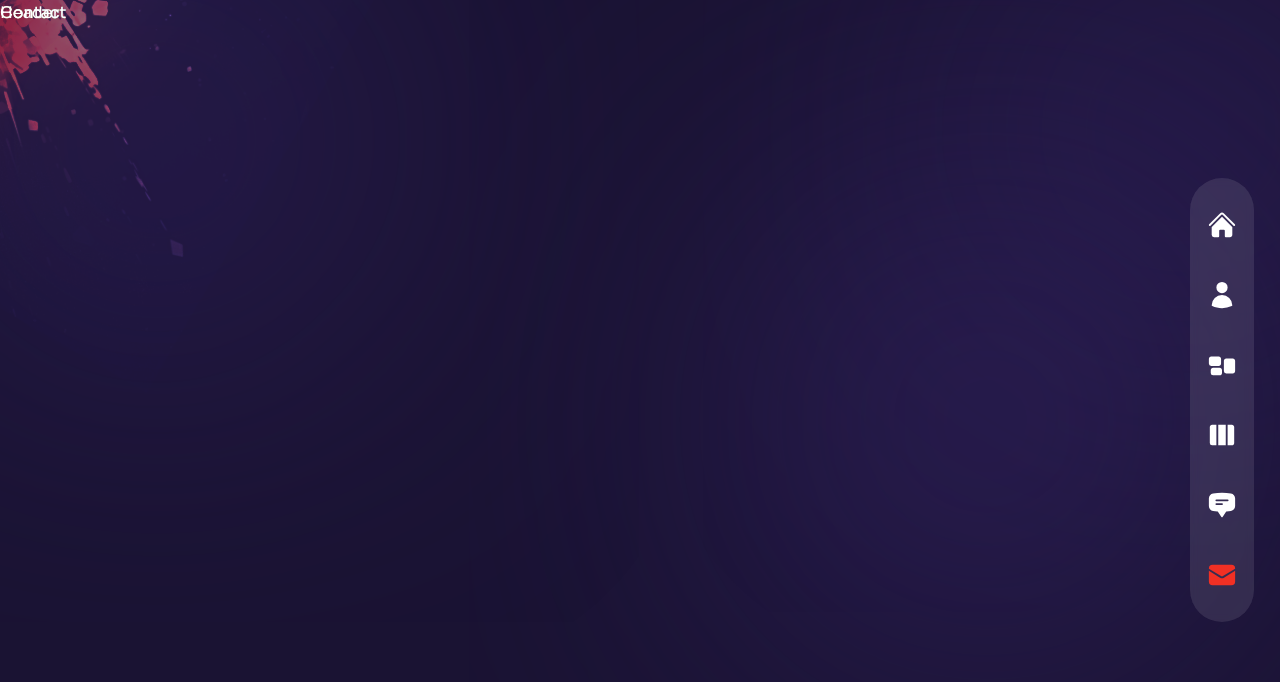
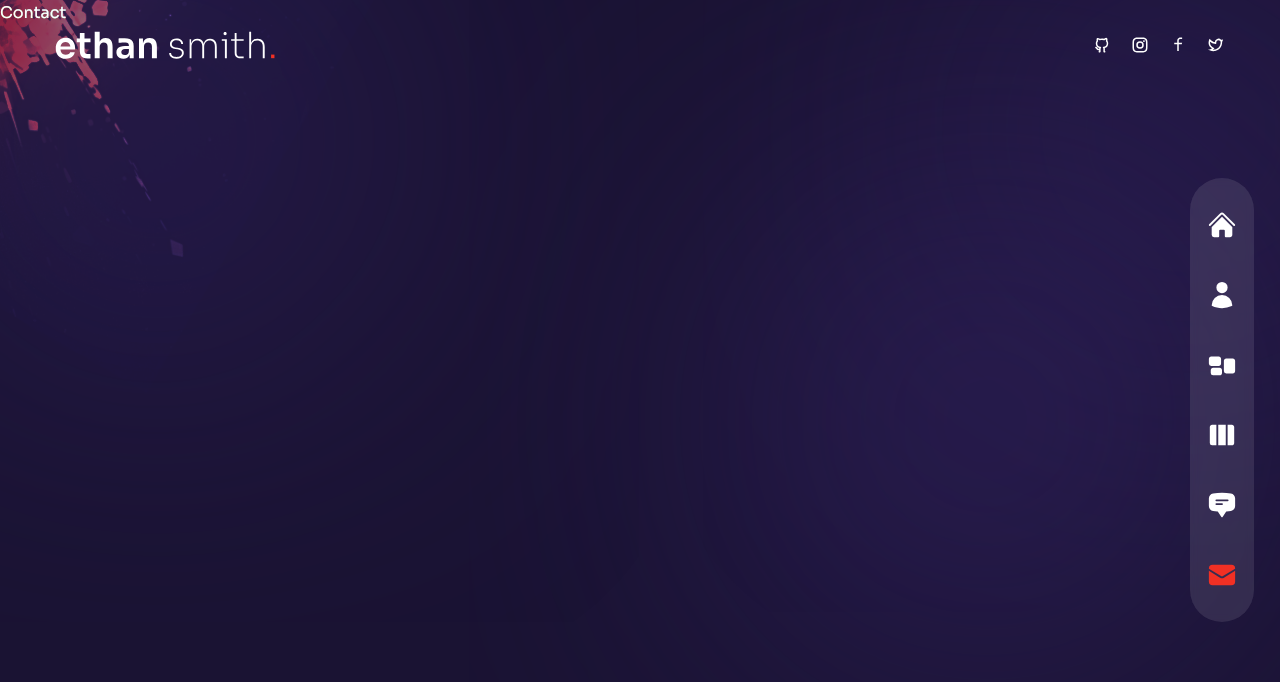
Before and after one commit to mahmudlukman/portfolio, a Next.js app: page /contact in a window 1280 px wide. Shown: the top 682 px of the page. Built offline with nearby package versions, Linux system fonts and the light colour scheme.

Commit message:
Home page complete

```diff
--- a/components/Header.js
+++ b/components/Header.js
@@ -1,5 +1,33 @@
+// next image
+import Image from 'next/image';
+
+// next link
+import Link from 'next/link';
+
+// components
+import Socials from '../components/Socials';
+
 const Header = () => {
-  return <header className="absolute z-30 w-full">Header</header>;
+  return (
+    <header className="absolute z-30 w-full flex items-center px-16 xl:px-0 xl:h-[90px]">
+      <div className="container mx-auto">
+        <div className="flex flex-col lg:flex-row justify-between items-center gap-y-6 py-8">
+          {/* logo */}
+          <Link href={'/'}>
+            <Image
+              src={'/logo.svg'}
+              alt="logo"
+              width={220}
+              height={48}
+              priority={true}
+            />
+          </Link>
+          {/* socials */}
+          <Socials />
+        </div>
+      </div>
+    </header>
+  );
 };
 
 export default Header;
--- a/components/Socials.js
+++ b/components/Socials.js
@@ -1,5 +1,26 @@
+// links
+import Link from "next/link";
+
+// icons
+import {RiGithubLine, RiInstagramLine, RiFacebookLine, RiTwitterLine} from 'react-icons/ri'
+
 const Socials = () => {
-  return <div>Socials</div>;
+  return (
+    <div className="flex items-center gap-x-5 text-lg">
+      <Link href={''} className="hover:text-accent transition-all duration-300">
+        <RiGithubLine />
+      </Link>
+      <Link href={''} className="hover:text-accent transition-all duration-300">
+        <RiInstagramLine />
+      </Link>
+      <Link href={''} className="hover:text-accent transition-all duration-300">
+        <RiFacebookLine />
+      </Link>
+      <Link href={''} className="hover:text-accent transition-all duration-300">
+        <RiTwitterLine />
+      </Link>
+    </div>
+  );
 };
 
 export default Socials;
```
Also changed, not shown: public/logo1.png (added).
